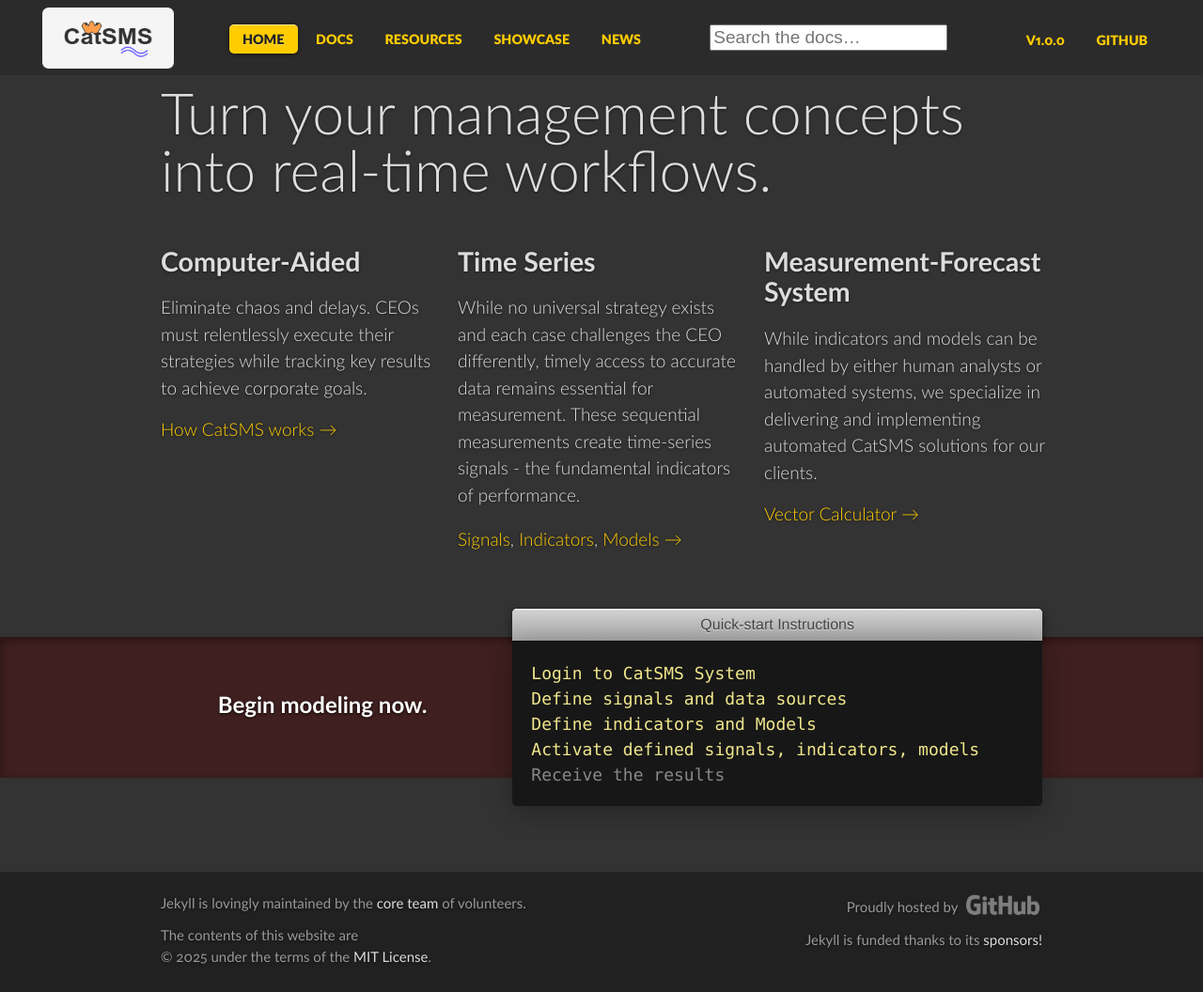
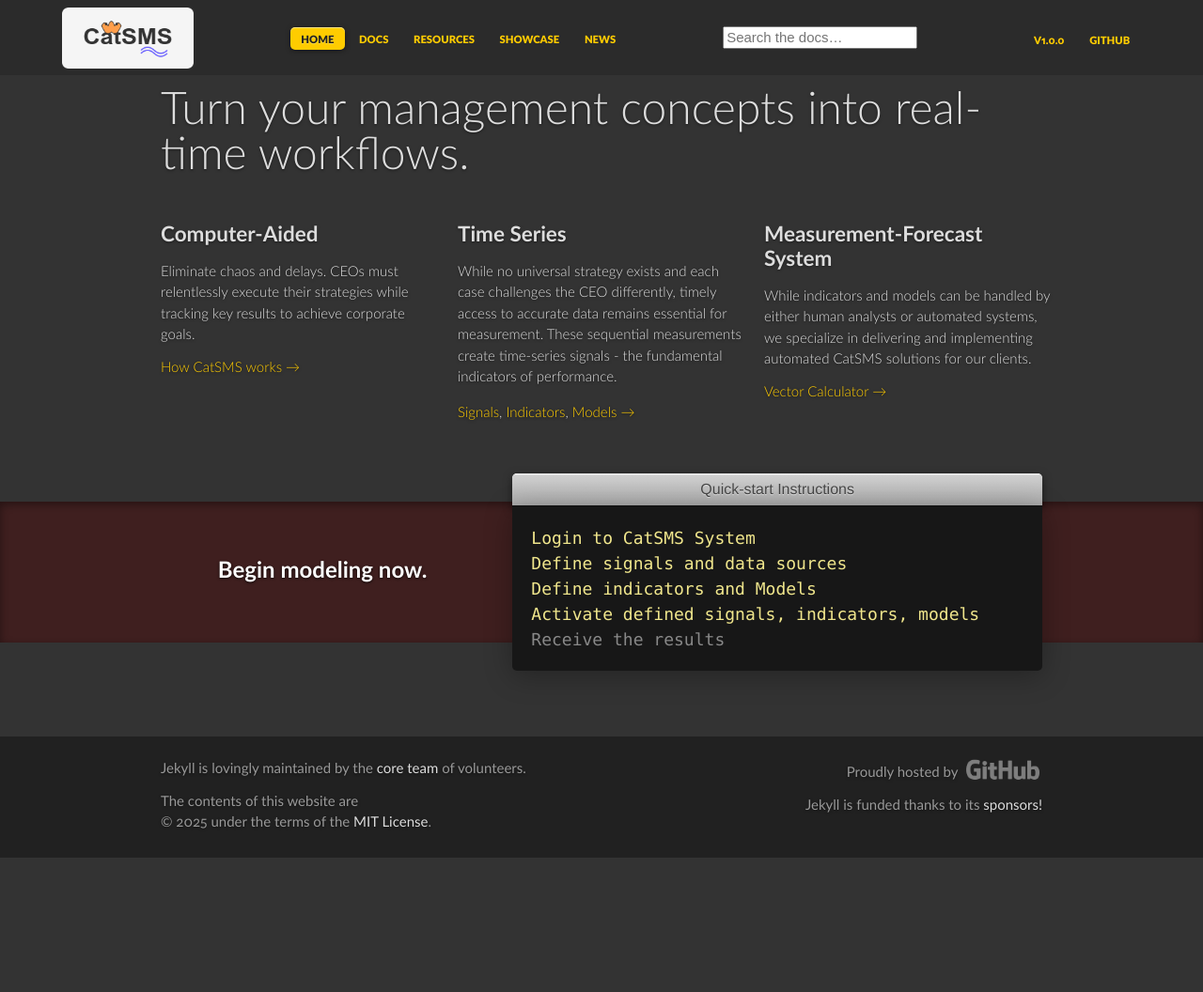
Before and after one commit to Piotr1959/CatSMS.github.io, a Jekyll site: the page built from pages/index.html, in a window 1280 px wide. Shown: the whole page at 94% size. Built offline with Jekyll 4.4.1, drawn with Linux system fonts in a browser that asks for light colours; comment, search, counter and statistics services are not loaded; after the commit the page ends 913 px from its top, so only the background shows below that.

Commit message:
body font size 15px

```diff
--- a/_includes/top.html
+++ b/_includes/top.html
@@ -2,7 +2,7 @@
 <html lang="en">
 <head>
   <meta charset="UTF-8">
-  <meta name="viewport" content="width=device-width,initial-scale=0.8">
+  <meta name="viewport" content="width=device-width,initial-scale=1">
   {% feed_meta %}
   <link type="application/atom+xml" rel="alternate" href="{{ 'feed/release.xml' | relative_url }}" title="Jekyll releases posts" />
   <link rel="alternate" type="application/atom+xml" title="Recent commits to Jekyll’s master branch" href="{{ site.repository }}/commits/master.atom">
--- a/_sass/_style.scss
+++ b/_sass/_style.scss
@@ -14,7 +14,7 @@
 
 body {
   font-family: 'Lato', 'Helvetica Neue', Helvetica, Arial, sans-serif;
-  font-size: 19px;
+  font-size: 15px;
   font-weight: 300;
   color: #ddd;
   background-color: #333;
```
